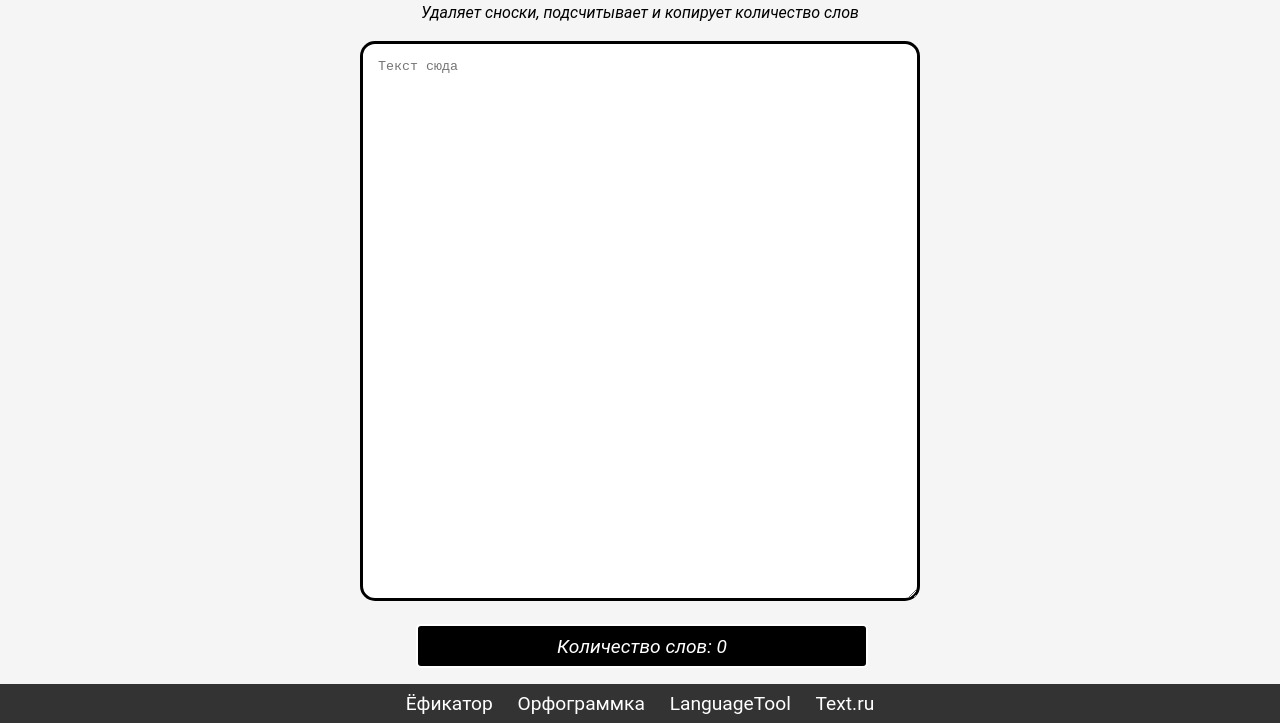
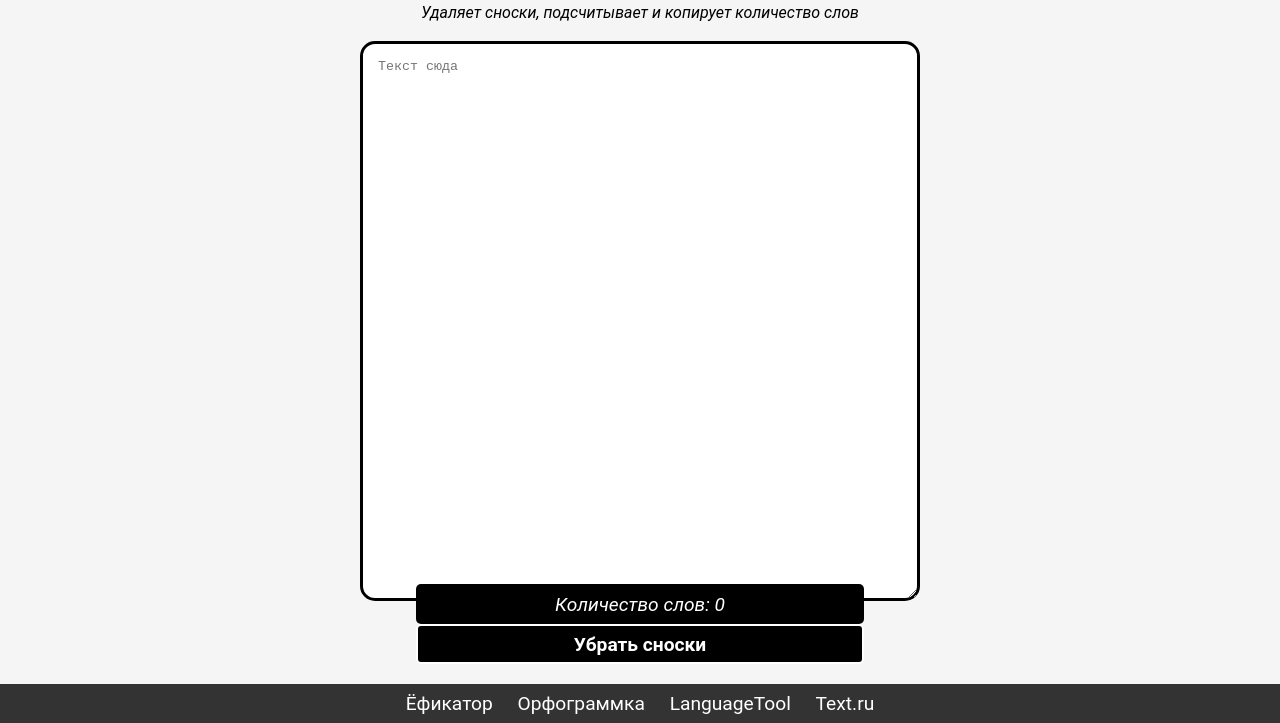
Before and after one commit to kumadeji/pomogator, a plain HTML site: page index.html in a window 1280 px wide. Shown: the part 77-800 px from the top of the page. Drawn offline with nearby package versions, Linux system fonts and the light colour scheme.

Commit message:
v0.1 final

```diff
--- a/css/style.css
+++ b/css/style.css
@@ -67,6 +67,7 @@ body {
   font-size: 1.2rem;
   width: 80%;
   height: 40px;
+  bottom: 0px;
   border-radius: 5px;
   position: absolute;
   left: calc(50% - 40%);
@@ -75,7 +76,6 @@ body {
   justify-content: center;
   background-color: black;
   color: white;
-  border: 2px white solid;
 }
 
 #replace {
```
